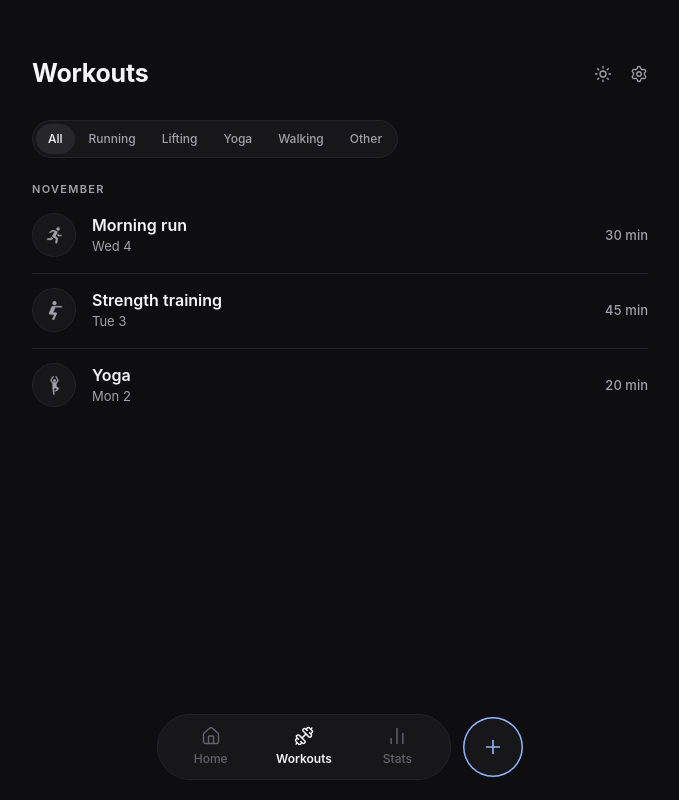
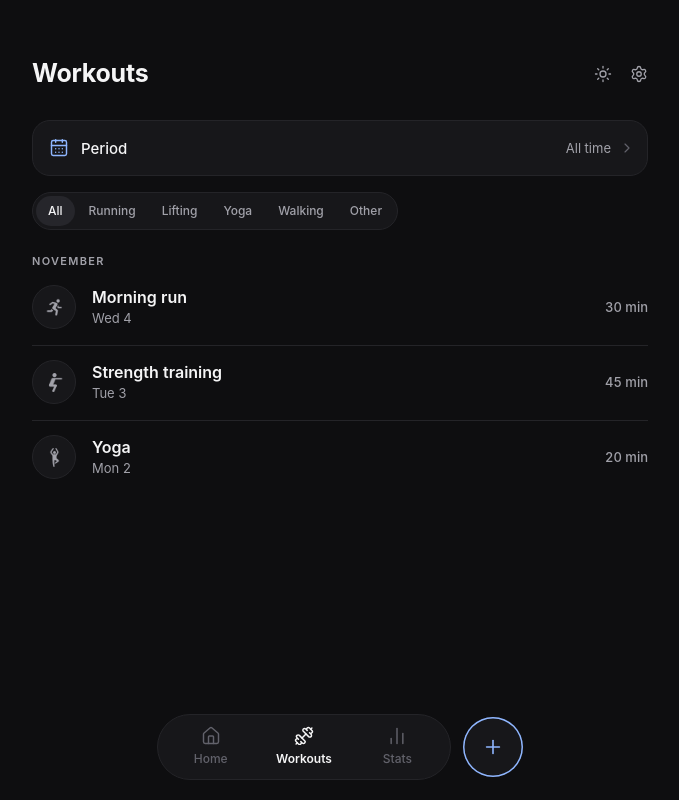
Before and after one commit to evangelosvlahos/INFO253A-Final-Project-Group4, a React (Vite) app: page / in a window 1280 px wide. Both pictures are taken after a click on the button "All workouts →". Shown: the whole page, without its empty margins (300-979 px from the left). Built offline with nearby package versions, Linux system fonts and the light colour scheme; no server answers.

Commit message:
add period filter to workouts

```diff
--- a/src/components/Workouts.css
+++ b/src/components/Workouts.css
@@ -1,4 +1,9 @@
 /* Workouts: every workout, grouped by month. The rows are the same ones Home lists under "Earlier". */
+
+/* Period: one row from the edit screen's card, which opens the wheel. */
+.wk-period {
+  margin: 0 0 16px;
+}
 
 /* Type filter: the same segmented control as the Stats period toggle, sized to its labels.
    On a narrow phone the labels don't all fit, so the control scrolls sideways. */
--- a/src/components/Workouts.jsx
+++ b/src/components/Workouts.jsx
@@ -1,7 +1,11 @@
 import { useMemo, useState } from 'react'
-import { MONTHS_LONG, WEEKDAYS, fmtMinutes, fromISODate, startOfMonth, today } from '../utils/dates.jsx'
-import { WorkoutIcon } from './Icons.jsx'
+import {
+  MONTHS_LONG, WEEKDAYS, addDays, daysInMonth, fmtMinutes, fromISODate, startOfMonth, startOfWeek, today,
+} from '../utils/dates.jsx'
+import { CalendarIcon, ChevronRight, WorkoutIcon } from './Icons.jsx'
+import { ChoiceSheet } from './TimeSheet.jsx'
 import EmptyState from './EmptyState.jsx'
+import './WorkoutDetail.css'
 import './Workouts.css'
 
 const FILTERS = [
@@ -13,15 +17,23 @@ const FILTERS = [
   { id: 'other', label: 'Other', noun: 'other' },
 ]
 
-/** Every workout, newest first, grouped by month. */
+/** Every workout, newest first, grouped by month. Narrowed by type, and by a week or a month. */
 function Workouts({ workouts, tools, onOpen }) {
   const [filter, setFilter] = useState('all')
+  const [periodId, setPeriodId] = useState('all')
+  /** The row the wheel belongs to while it's open, so it can sit just under it. */
+  const [anchor, setAnchor] = useState(null)
   const filterDef = FILTERS.find(option => option.id === filter)
 
-  const groups = useMemo(
-    () => groupByMonth(filter === 'all' ? workouts : workouts.filter(workout => workout.type === filter)),
+  const periods = useMemo(() => periodsOf(workouts), [workouts])
+  // A chosen month drops off the wheel when its last workout is deleted; fall back to everything.
+  const period = periods.find(option => option.id === periodId) ?? periods[0]
+
+  const ofType = useMemo(
+    () => (filter === 'all' ? workouts : workouts.filter(workout => workout.type === filter)),
     [workouts, filter],
   )
+  const groups = useMemo(() => groupByMonth(ofType.filter(workout => inPeriod(workout, period))), [ofType, period])
 
   return (
     <main className="screen" id="workouts">
@@ -34,6 +46,22 @@ function Workouts({ workouts, tools, onOpen }) {
         <EmptyState title="Nothing logged yet" body="Tap + to log a workout." />
       ) : (
         <>
+          {/* Which stretch of time to show: the same row and wheel as the edit screen. */}
+          <div className="props wk-period">
+            <button
+              type="button"
+              className="prop"
+              aria-haspopup="dialog"
+              aria-expanded={anchor !== null}
+              onClick={event => setAnchor(event.currentTarget)}
+            >
+              <CalendarIcon className="prop-icon" aria-hidden="true" />
+              <span className="k">Period</span>
+              <span className="v">{period.label}</span>
+              <ChevronRight className="prop-chev" aria-hidden="true" />
+            </button>
+          </div>
+
           <div className="period-toggle wk-filter" role="group" aria-label="Filter by type">
             {FILTERS.map(option => (
               <button key={option.id} type="button" aria-pressed={filter === option.id} onClick={() => setFilter(option.id)}>
@@ -43,8 +71,15 @@ function Workouts({ workouts, tools, onOpen }) {
           </div>
 
           {groups.length === 0 ? (
-            <div className="wk-group" key={filter}>
-              <EmptyState title={`No ${filterDef.noun} workouts yet`} body="Tap + to log a workout." />
+            <div className="wk-group" key={`${filter} ${period.id}`}>
+              <EmptyState
+                title={
+                  period.id === 'all'
+                    ? `No ${filterDef.noun} workouts yet`
+                    : `No ${filterDef.noun ? `${filterDef.noun} ` : ''}workouts ${period.phrase}`
+                }
+                body="Tap + to log a workout."
+              />
             </div>
           ) : (
             groups.map(group => (
@@ -72,8 +107,53 @@ function Workouts({ workouts, tools, onOpen }) {
           )}
         </>
       )}
+
+      {anchor && (
+        <ChoiceSheet
+          title="Period"
+          anchor={anchor}
+          items={periods.map(option => option.label)}
+          index={periods.indexOf(period)}
+          note={index => countLabel(ofType.filter(workout => inPeriod(workout, periods[index])).length)}
+          onDone={index => {
+            setPeriodId(periods[index].id)
+            setAnchor(null)
+          }}
+          onClose={() => setAnchor(null)}
+        />
+      )}
     </main>
   )
+}
+
+/**
+ * What the period wheel offers: everything, this week and last, then each month that has a workout.
+ * Weeks start on Monday. `phrase` is how the period reads after "No workouts".
+ */
+function periodsOf(workouts) {
+  const thisWeek = startOfWeek(today())
+  const lastWeek = addDays(thisWeek, -7)
+  const months = [...new Set(workouts.map(workout => startOfMonth(workout.date)))].sort().reverse()
+  return [
+    { id: 'all', label: 'All time', phrase: '' },
+    { id: 'this-week', label: 'This week', phrase: 'this week', from: thisWeek, to: addDays(thisWeek, 6) },
+    { id: 'last-week', label: 'Last week', phrase: 'last week', from: lastWeek, to: addDays(lastWeek, 6) },
+    ...months.map(month => ({
+      id: month,
+      label: fmtMonth(month),
+      phrase: `in ${fmtMonth(month)}`,
+      from: month,
+      to: addDays(month, daysInMonth(month) - 1),
+    })),
+  ]
+}
+
+function inPeriod(workout, period) {
+  return !period.from || (workout.date >= period.from && workout.date <= period.to)
+}
+
+function countLabel(count) {
+  return count === 0 ? 'No workouts' : count === 1 ? '1 workout' : `${count} workouts`
 }
 
 /** "November", with the year once it isn't this one. */
```
Also changed, not shown: 1 other file (tests, documents, lock files or other folders).
